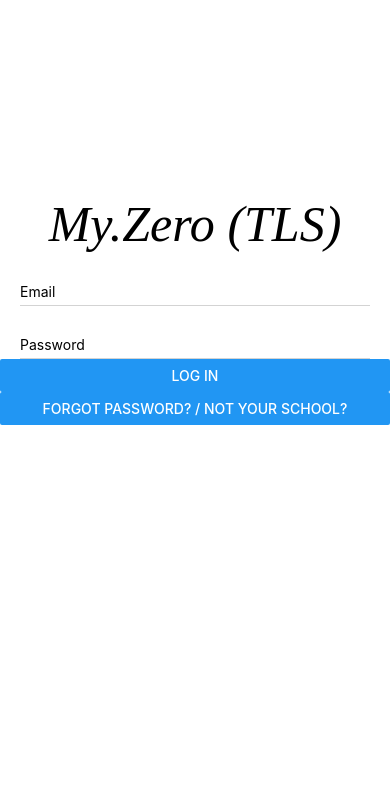
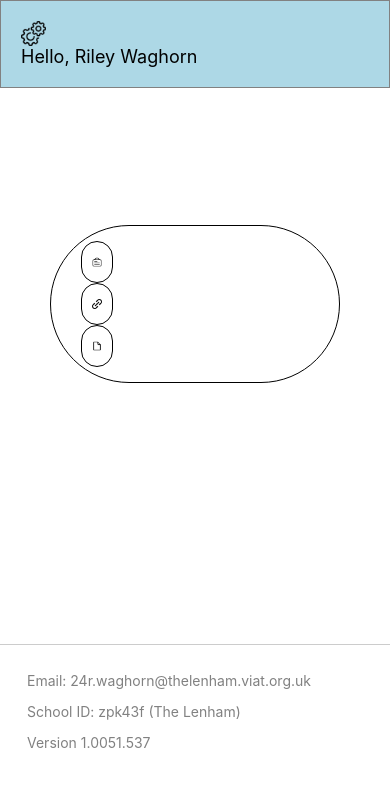
Before and after one commit to Riley-Code5/my.zero, a React Native app: screen / in a window 390 px wide. Shown: the top 786 px of the page. Built offline with nearby package versions, Linux system fonts and the light colour scheme.

Commit message:
Fixes to main account view (treadmill view)

```diff
--- a/screens/Account.js
+++ b/screens/Account.js
@@ -2,15 +2,14 @@ import React from 'react';
 import { Text, Button, View, TextInput } from 'react-native';
 import styles from './styles';
 import MainPage from './Main.js';
-import MainAccountView from './mainView.js';
 import { info } from '../info.js';
 
-const Account = (props) => {
+const Account = () => {
     const [password, setPassword] = React.useState('');
-    const [Email, setEmail] = React.useState('');
+    const [Email, setEmail] = React.useState('24r.waghorn@thelenham.viat.org.uk');
     const [schId, setSchId] = React.useState(info.schoolId);
     const [schIdE, setSchIdE] = React.useState(true);
-    const [loggedIn, setLoggedIn] = React.useState(false);
+    const [loggedIn, setLoggedIn] = React.useState(true);
 
     const logIn = () => {
         console.log('Email:', Email, 'Password:', password);
--- a/screens/Main.js
+++ b/screens/Main.js
@@ -4,12 +4,6 @@ import { info } from '../info.js';
 import AccountMainView from './mainView.js';
 
 const MainPage = (props) => {
-    const user = props.username.split('@')[0];
-    const contactInfo = [{
-        name: 'R Waghorn (24)',
-        service: 'Teams',
-    },
-];
     const screenHeight = Dimensions.get('window').height;
     const bottomContainerRef = useRef(null);
     const [bottomContainerHeight, setBottomContainerHeight] = useState(0);
@@ -24,12 +18,8 @@ const MainPage = (props) => {
 
     return (
         <View style={styles.container}>
-            <View style={styles.content}>
-                <Text style={styles.accountStatus}>Logged in as {user}</Text>
-            </View>
             <AccountMainView
-            fullName={'Riley Waghorn'}
-            contactInfo={contactInfo}/>
+            fullName={'Riley Waghorn'}/>
             <View
                 ref={bottomContainerRef}
                 style={[styles.bottomContainer, { top: screenHeight - bottomContainerHeight }]}
--- a/screens/styles.js
+++ b/screens/styles.js
@@ -42,20 +42,24 @@ const styles = StyleSheet.create({
     },
     mainAccountViewButton: {
         padding: 15,
+        borderRadius: 100,
+        borderWidth: 1,
         marginHorizontal: 15,
         alignContent: 'center',
-        width: '15%',
+        width: 20,
+        backgroundColor: 'white',
+        justifyContent: 'center',
+        alignItems: 'center',
     },
     mainAccountViewButtonIcon: {
-        height: 50,
-        width: 50,
+        height: 10,
+        width: 10,
     },
     topBarMainAccountView: {
         padding: 20,
         backgroundColor: 'lightblue',
         borderWidth: 0.5,
         borderColor: '#818181',
-        flexDirection: 'row',
         justifyContent: 'center',
     },
     gearIconTopBarMainAccount: {
```
